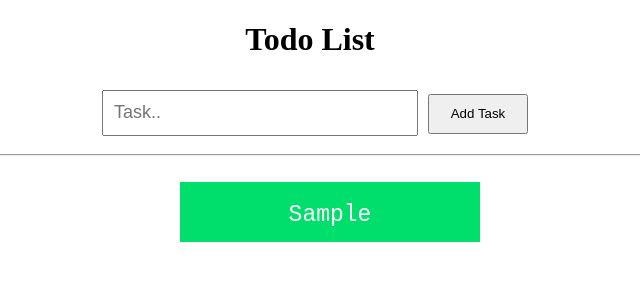
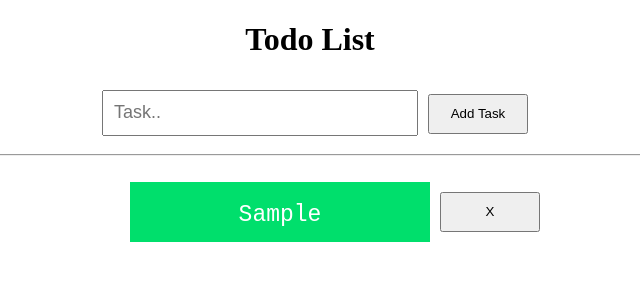
Before and after one commit to AnikBhadra/todo_list_application, a React (Vite) app: page / in a window 1280 px wide. Both pictures are taken after typing "Sample" into the empty fields and a click on the button "Add Task". Shown: the top 300 px of the page, without its empty margins (330-970 px from the left). Built offline with nearby package versions, Linux system fonts and the light colour scheme.

Commit message:
deleting a task

```diff
--- a/src/App.css
+++ b/src/App.css
@@ -30,3 +30,9 @@
   font-family: monospace;
   font-size: 23px
 }
+
+#task {
+display: flex;
+flex-direction: row;
+align-items: center;
+}
--- a/src/App.jsx
+++ b/src/App.jsx
@@ -13,6 +13,14 @@
     setTodoList([...todoList, currentTask])
     inputTask.current.value = ""
     setCurrentTask("")
+  }
+
+  const deleteTask = (taskToDelete) => {
+    setTodoList(
+      todoList.filter((task) => {
+        return task != taskToDelete
+      })
+    )
   }
 
   return (
@@ -31,11 +39,17 @@
         <hr />
         <ul>
           {todoList.map((val, key) => {
-            return <li key={key}>{val}</li>
+            return (
+              <div id='task' >
+                <li key={key}>{val}</li>
+                <button onClick={() => deleteTask(val)} >X</button>
+              </div>
+            )
+
           })}
         </ul>
-      </div>
-    </div>
+      </div >
+    </div >
   )
 }
 
```
